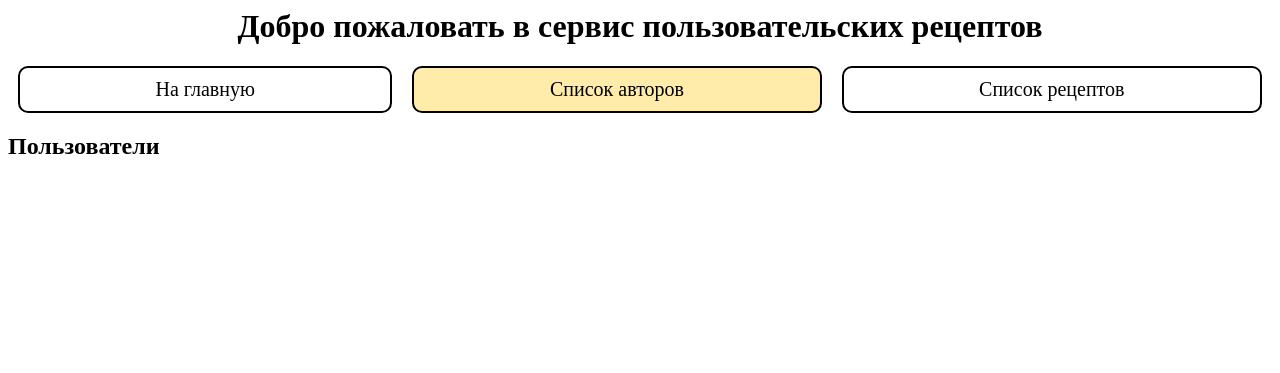
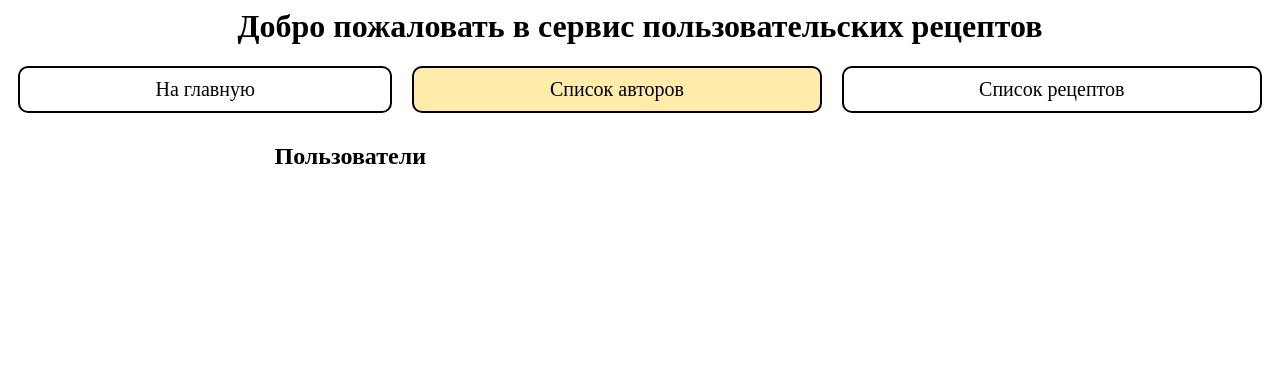
Before and after one commit to Odyvia42/UsersRecipes-Django, a Django app: page /users/ in a window 1280 px wide. Shown: the top 373 px of the page. Run offline with Django 4.2, Linux system fonts and the light colour scheme.

Commit message:
Добавлено оформление основного тела сайта в три колонки.

```diff
--- a/recipeblog/static/recipeblog/user-list.css
+++ b/recipeblog/static/recipeblog/user-list.css
@@ -4,7 +4,6 @@ text-align: center;
 
 nav {
 display: flex;
-
 }
 
 
@@ -47,3 +46,23 @@ background-color: #ffecab;
 nav a.users:visited {
 background-color: #ffecab;
 }
+
+.container {
+display: flex;
+margin-top: 10px;
+margin-left: 10px;
+margin-right: 10px;
+}
+
+.content + .content {
+margin-left: 1vw;
+}
+
+.user_sidebar,
+.misc {
+width: 20vw;
+}
+
+.main {
+width: 60vw;
+}
--- a/recipeblog/templates/index.html
+++ b/recipeblog/templates/index.html
@@ -18,9 +18,24 @@
     <a href=" {% url 'recipe-list' %}" class="button recipes">Список рецептов</a>
 </nav>
 
-<div id="content">
-    {% block content %}
-    {% endblock %}
-</div>
+<section class="container">
+    <div class="content user_sidebar">
+        {% block user_sidebar %}
+
+        {% endblock %}
+    </div>
+
+    <div class="content main">
+        {% block content %}
+
+        {% endblock %}
+    </div>
+
+    <div class="content misc">
+        {% block misc %}
+
+        {% endblock %}
+    </div>
+</section>
 </body>
 </html>
--- a/recipeblog/templates/user-list.html
+++ b/recipeblog/templates/user-list.html
@@ -8,6 +8,10 @@
     {% block homebutton %}
     <a href=" {% url 'home' %} " class="button">На главную</a>
     {% endblock %}
+
+{% block user_sidebar %}
+
+{% endblock %}
 
 {% block content %}
 
@@ -25,3 +29,7 @@
     {% endfor %}
 
 {% endblock %}
+
+{% block misc %}
+
+{% endblock %}
```
Also changed, not shown: recipeblog/static/recipeblog/detail-pages.css (+23 -1 lines), recipeblog/static/recipeblog/recipe-list.css (+25 -0 lines), recipeblog/static/recipeblog/style.css (+20 -0 lines).
